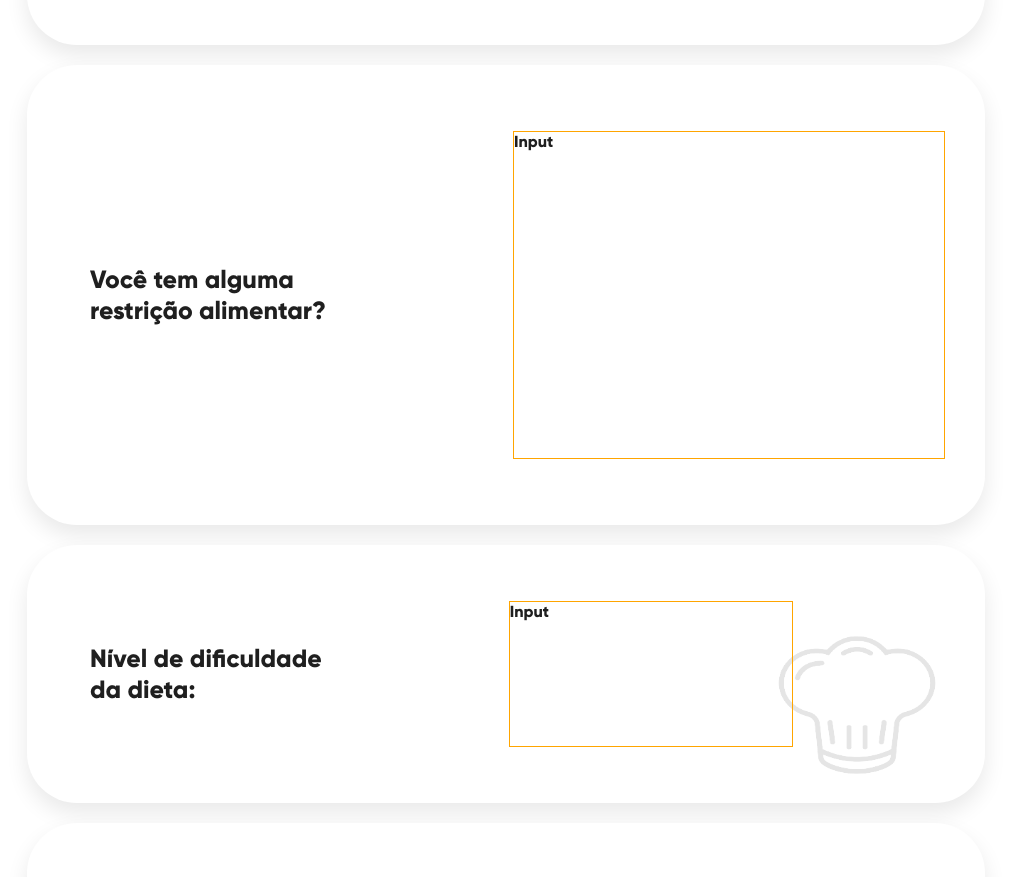
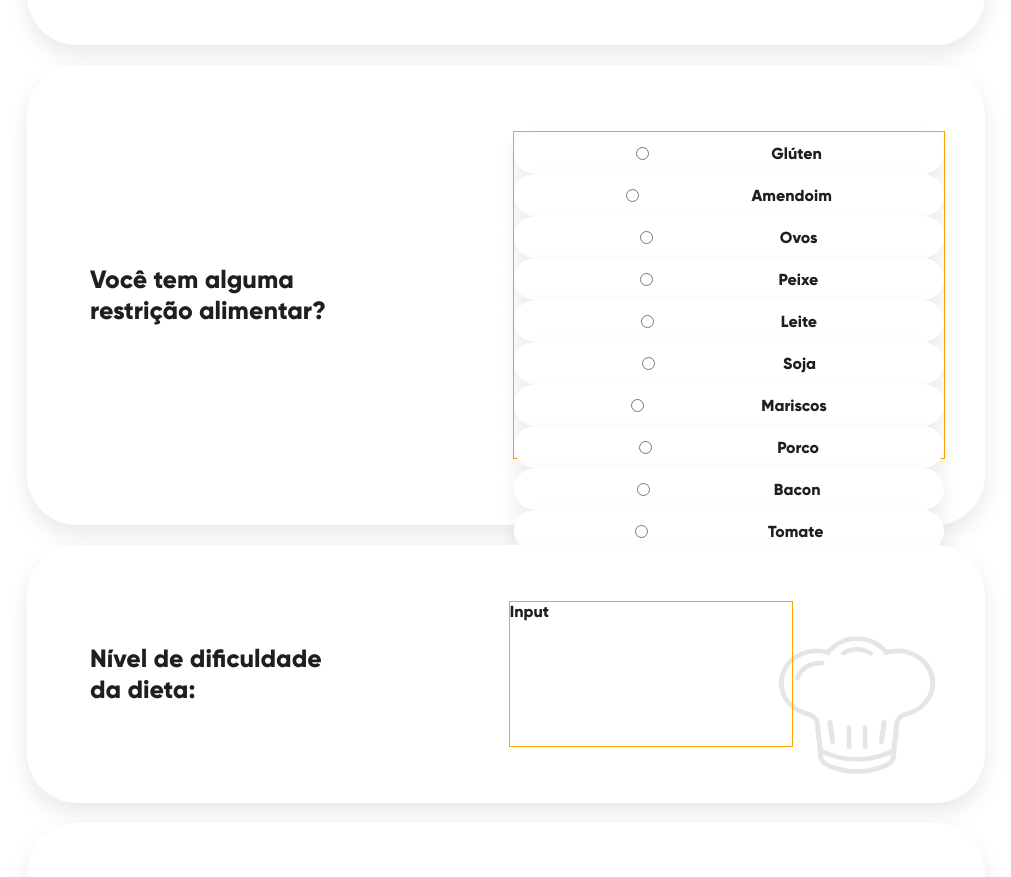
Before and after one commit to AugustoMagalhaes/cloudopss-desafio, a React (Create React App) app: page / in a window 1280 px wide. Shown: the part 1900-2777 px from the top of the page, without its empty margins (140-1151 px from the left). Built offline with nearby package versions, Linux system fonts and the light colour scheme.

Commit message:
feat: adiciona radio buttons e input de texto para indicação de restriçoes alimentares.

```diff
--- a/src/components/FoodRestriction/FoodRestriction.jsx
+++ b/src/components/FoodRestriction/FoodRestriction.jsx
@@ -2,6 +2,7 @@ import React from 'react';
 import './FoodRestriction.css';
 
 function FoodRestriction() {
+  const restrictions = ['Glúten', 'Amendoim', 'Ovos', 'Peixe', 'Leite', 'Soja', 'Mariscos', 'Porco', 'Bacon', 'Tomate', 'Leguminosas', 'Laticíneos'];
   return (
     <section className="foodrestriction-container">
       <section className="foodrestriction-title-container">
@@ -9,7 +10,32 @@ function FoodRestriction() {
         <h3 className="foodrestriction-title">restrição alimentar?</h3>
       </section>
       <section className="foodrestriction-input-container">
-        Input
+        <section className="foodrestriction-radio">
+          {
+            restrictions?.map((restriction) => (
+              <section className="radio-container">
+                <input
+                  type="radio"
+                  name="restriction"
+                  id="restriction"
+                  className="restriction-radio"
+                />
+                <label htmlFor="restriction" className="restriction-label">{restriction}</label>
+              </section>
+            ))
+          }
+        </section>
+        <section className="custom-restriction-container">
+          <h4 className="custom-restriction-title">Adicione suas próprias restrições</h4>
+          <input
+            type="text"
+            name="custom-restriction"
+            id="custom-restriction"
+            className="custom-restriction"
+            placeholder="Digite aqui..."
+          />
+          <button type="button" className="custom-restriction-btn">Enviar</button>
+        </section>
       </section>
     </section>
   );
```
